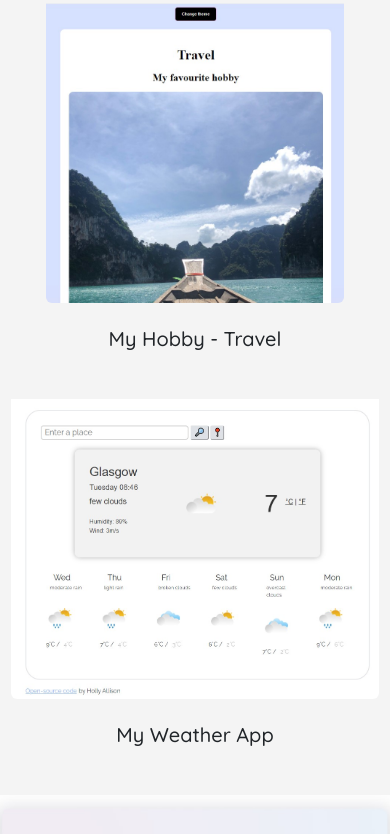
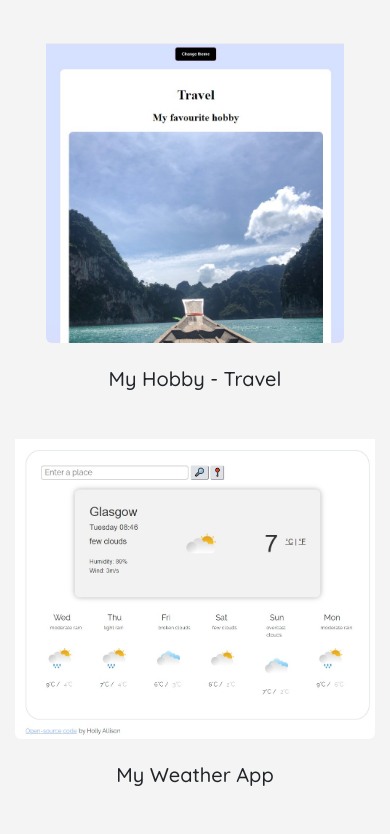
Before and after one commit to hollyallison/Responsive-project, a plain HTML site: page index.html in a window 390 px wide. Shown: the part 783-1617 px from the top of the page. Drawn offline with nearby package versions, Linux system fonts and the light colour scheme.

Commit message:
css changes for responsive

```diff
--- a/index.html
+++ b/index.html
@@ -60,7 +60,7 @@
     </div>
 </div>
 
-<div class="projects-section container-fluid text-center p-0">
+<div class="projects-section container-fluid text-center">
     <div class="row">
         <h3 class="col-12">Featured Projects</h3>
     </div>
--- a/style.css
+++ b/style.css
@@ -35,7 +35,7 @@ h1,h2,h3 {
 
 }
 .projects-section {
-padding: 40px 0 40px 0;
+padding: 40px 15px 40px 15px;
 background-color: var(--background-color);
 }
 .projects-section h3 {
@@ -180,7 +180,7 @@ p {
     justify-content: center;
     align-items: center;
     text-align: center;
-    padding: 40px 0; /* Add padding to the container */
+    padding: 40px 15px 40px 15px
 }
 .contact-me.container h2 {
     font-size: 24px;
```
